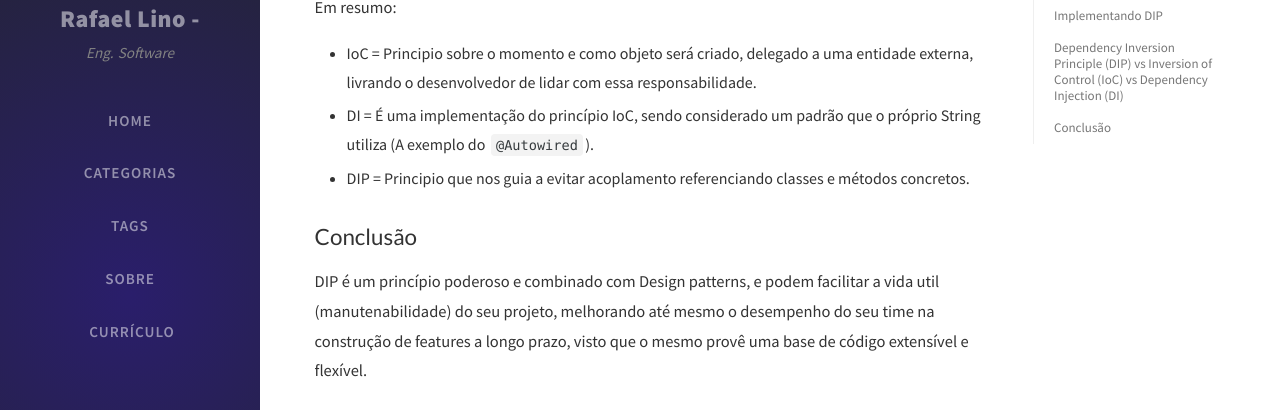
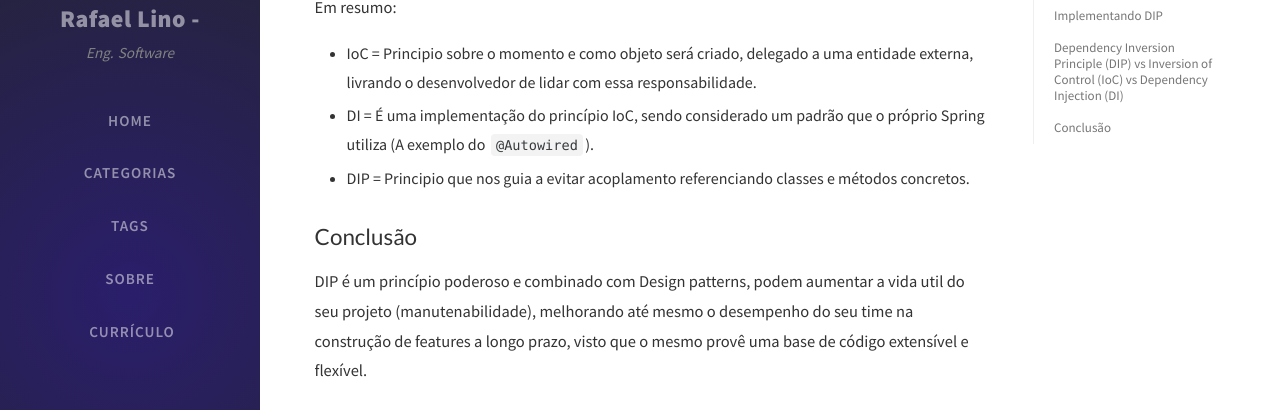
Before and after one commit to Rafaellinos/rafaelino.github.io, a Jekyll site: the page built from _posts/2024-02-13-solid-dip.md, in a window 1280 px wide and 900 px high, scrolled down 6036 px. Shown: the part 155-565 px from the top of the window. Built offline with Jekyll 4.4.1, drawn with Linux system fonts in a browser that asks for light colours; nearby versions of some CDN libraries; comment, search, counter and statistics services are not loaded.

Commit message:
small fixes in DIP post, again

```diff
--- a/_posts/2024-02-13-solid-dip.md
+++ b/_posts/2024-02-13-solid-dip.md
@@ -225,9 +225,9 @@ No caso do famoso framework Spring, temos o IoC Container que fica responsável
 Em resumo:
 
 - IoC = Principio sobre o momento e como objeto será criado, delegado a uma entidade externa, livrando o desenvolvedor de lidar com essa responsabilidade.
-- DI = É uma implementação do princípio IoC, sendo considerado um padrão que o próprio String utiliza (A exemplo do `@Autowired`).
+- DI = É uma implementação do princípio IoC, sendo considerado um padrão que o próprio Spring utiliza (A exemplo do `@Autowired`).
 - DIP = Principio que nos guia a evitar acoplamento referenciando classes e métodos concretos.
 
 ## Conclusão
 
-DIP é um princípio poderoso e combinado com Design patterns, e podem facilitar a vida util (manutenabilidade) do seu projeto, melhorando até mesmo o desempenho do seu time na construção de features a longo prazo, visto que o mesmo provê uma base de código extensível e flexível.
+DIP é um princípio poderoso e combinado com Design patterns, podem aumentar a vida util do seu projeto (manutenabilidade), melhorando até mesmo o desempenho do seu time na construção de features a longo prazo, visto que o mesmo provê uma base de código extensível e flexível.
```
